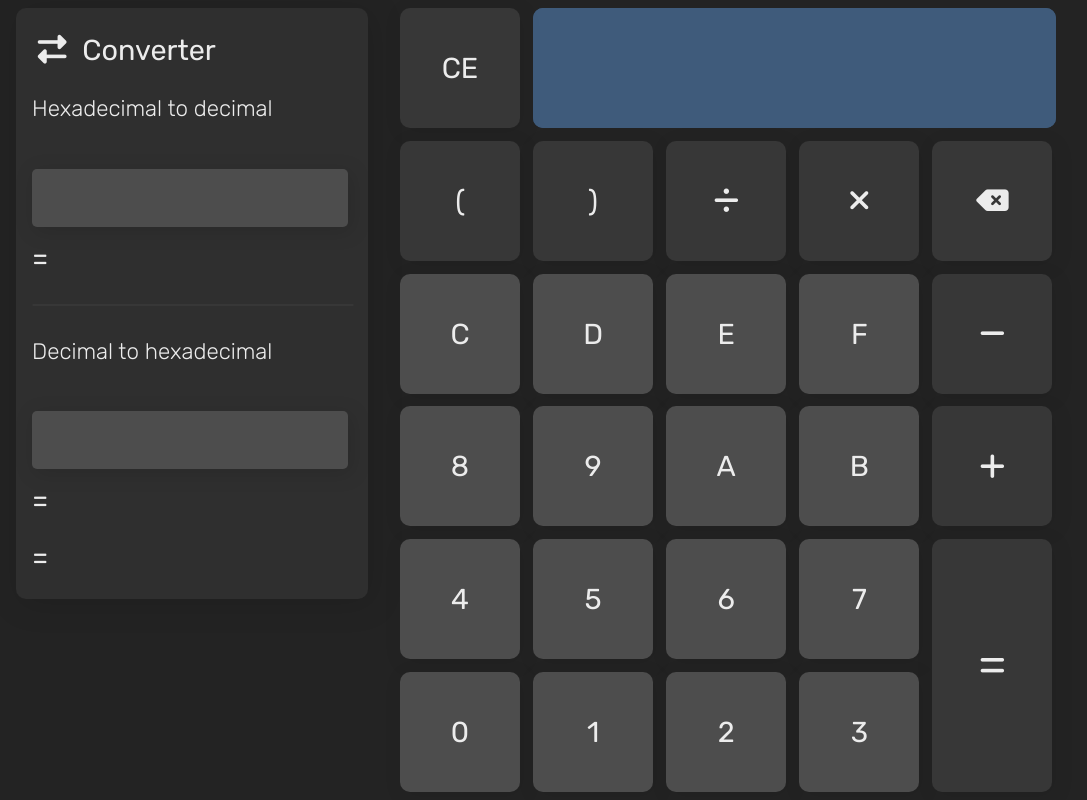
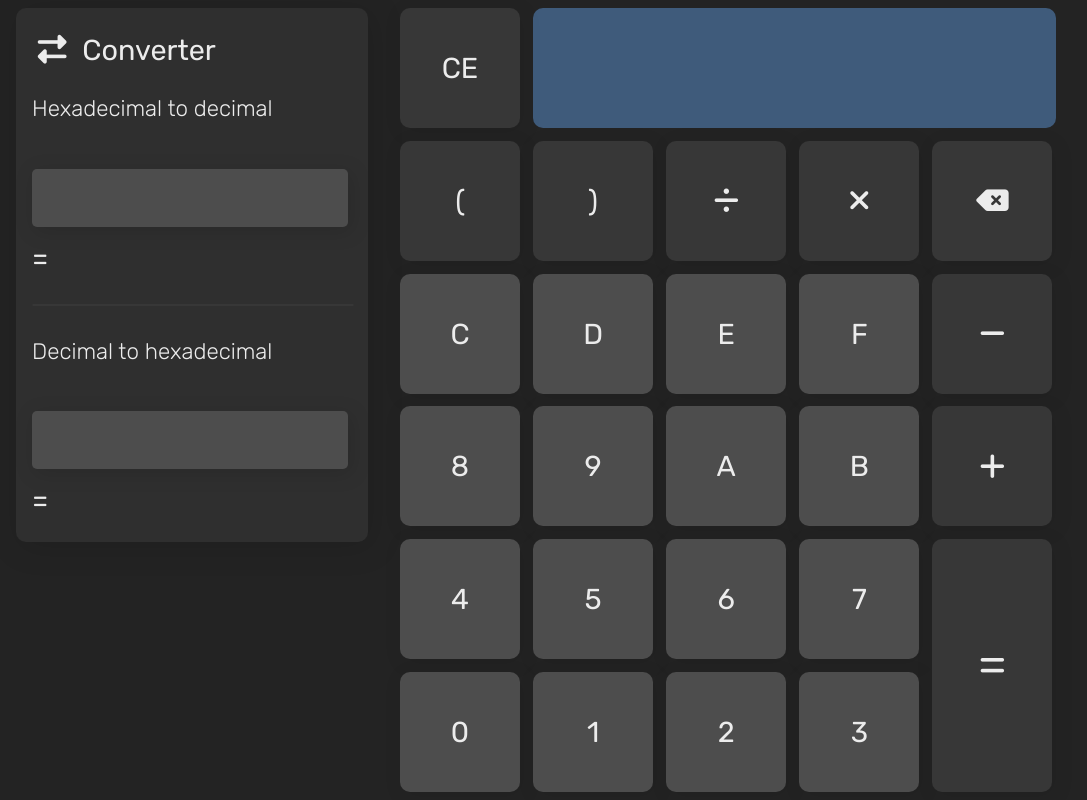
Before and after one commit to DhairiyaChhipa/IMY772-Workshop-Assignment, a website: page public/home.html in a window 1280 px wide. Shown: the whole page, without its empty margins (88-1175 px from the left). Drawn offline with Linux system fonts and the light colour scheme.

```diff
--- a/public/home.html
+++ b/public/home.html
@@ -28,14 +28,12 @@
                         <div class="error-message"> <span id="error-convert-dec"></span> </div>
                         <input type="text" id="decToHex" class="convert-input"/>
                         <div class="convert-output" id="decToHex-output"> = <span id="decToHex-result"></span> </div>
-                        <div class="convert-output" id="decToHex-output"> = <span id="decToHex-result"></span> </div>
                     </div>
                 </div> <!--contrainer-converter-->
 
                 <div id="container-calculator" class="flex-item">
                     <div class="error-message" id="calculator-error"> <span id="error-result"></span> </div>
                     <div class="btn btn-operator" id="clear" data-operation="clear"> <i class="btn-symbol"> CE </i> </div>
-                    <input type="text" id="result" disabled/>
                     <input type="text" id="result" disabled/>
 
                     <div class="btn btn-operator" data-operation="("> <i class="btn-symbol"> ( </i> </div>
```
Also changed, not shown: README.md.
